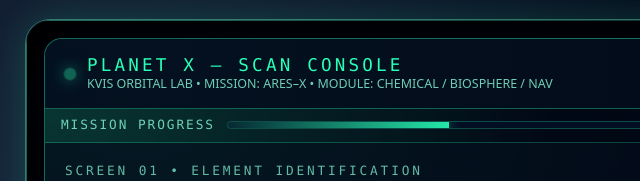
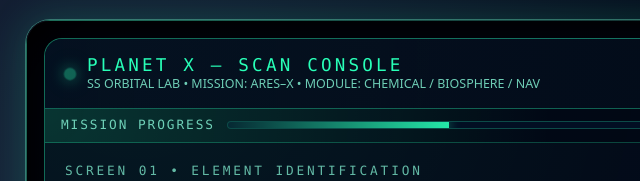
Before and after one commit to chaninatw/SpacecraftCTRL, a plain HTML site: page index.html in a window 1280 px wide. Shown: the top 181 px of the page, 134-774 px from the left. Drawn offline with Linux system fonts and the light colour scheme.

Commit message:
Update index.html

```diff
--- a/index.html
+++ b/index.html
@@ -629,7 +629,7 @@
           <div class="status-dot"></div>
           <div>
             <div class="title-main">Planet X – Scan Console</div>
-            <div class="title-sub">KVIS ORBITAL LAB • MISSION: ARES–X • MODULE: CHEMICAL / BIOSPHERE / NAV</div>
+            <div class="title-sub">SS ORBITAL LAB • MISSION: ARES–X • MODULE: CHEMICAL / BIOSPHERE / NAV</div>
           </div>
         </div>
         <div class="header-right">
```
